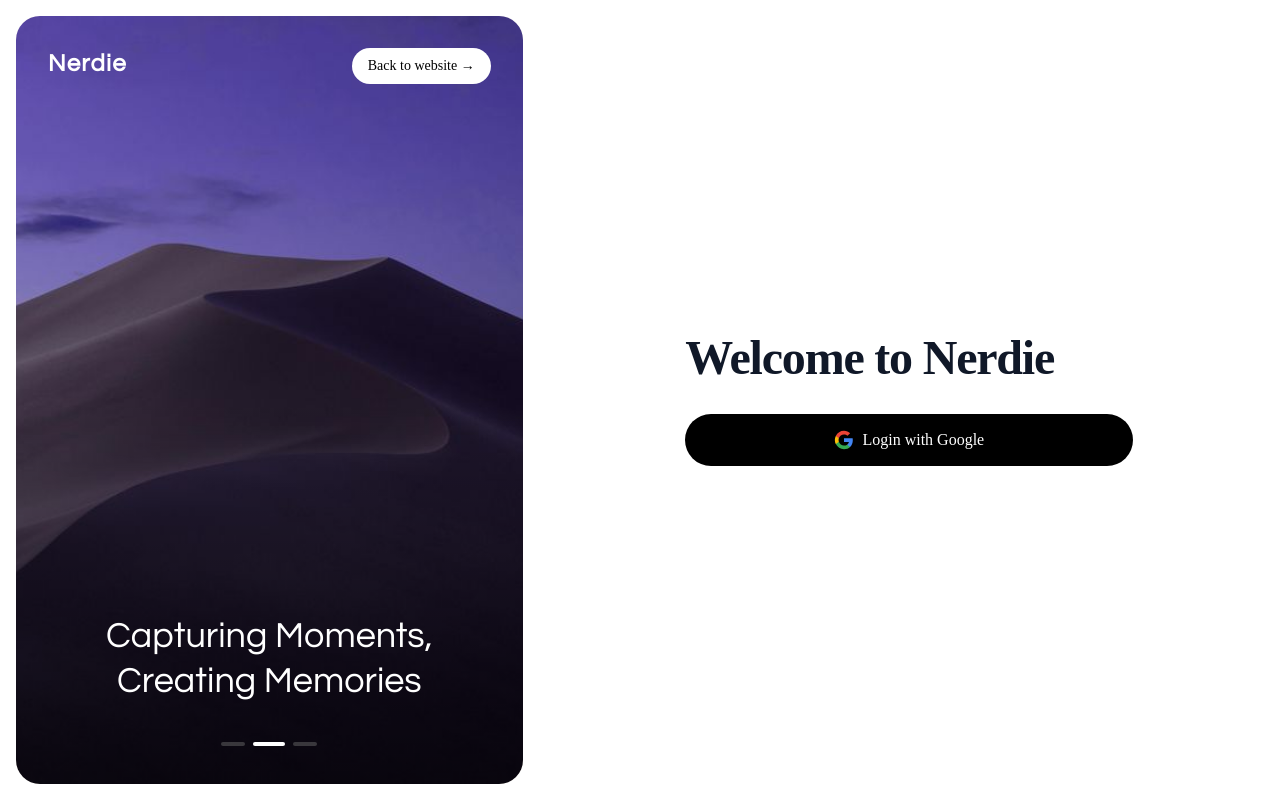
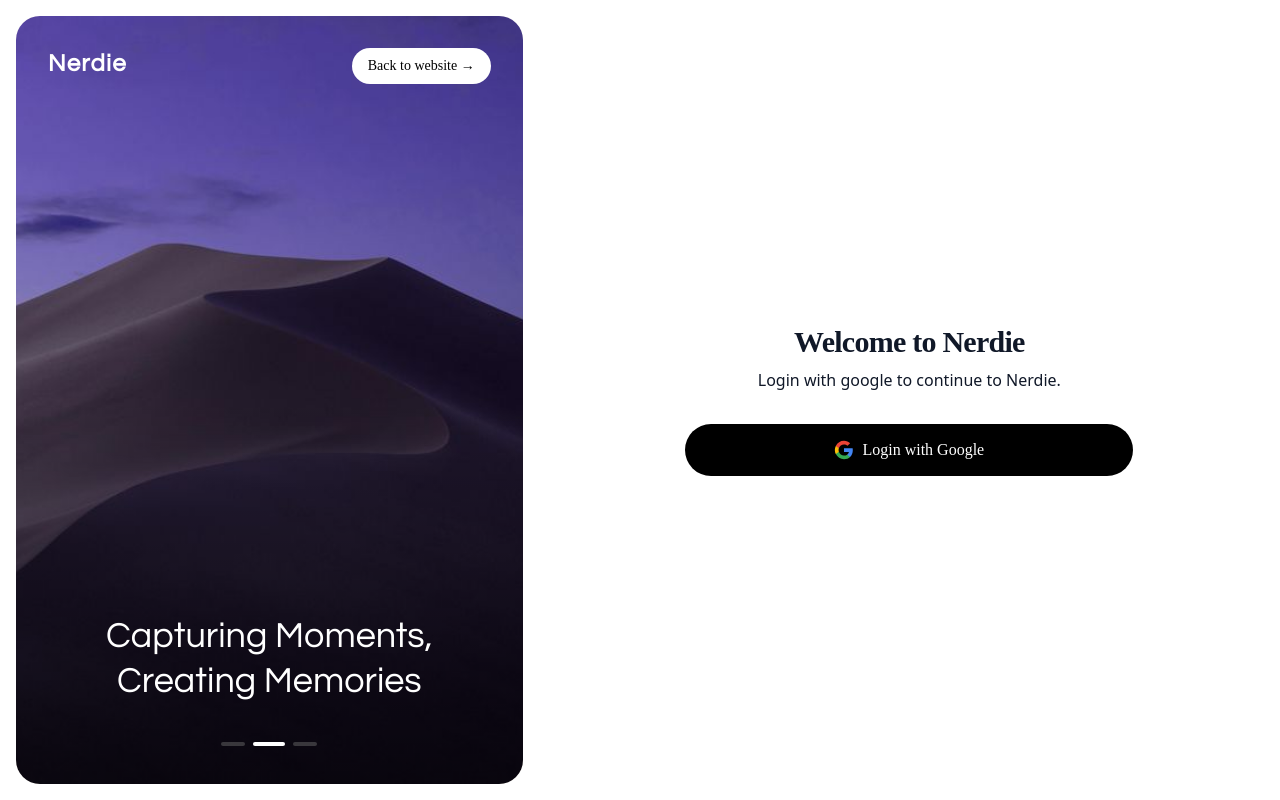
Before and after one commit to themilan1337/nerdie, a Nuxt app in the folder frontend/: page /auth in a window 1280 px wide. Built offline with nearby package versions, Linux system fonts and the light colour scheme; a web font is replaced by a local one.

Commit message:
Update index.vue

```diff
--- a/frontend/app/pages/auth/index.vue
+++ b/frontend/app/pages/auth/index.vue
@@ -78,8 +78,9 @@
 
     <div class="w-full lg:w-1/2 xl:w-7/12 flex items-center justify-center">
       <div class="w-full max-w-md space-y-8">
-        <div class="space-y-2">
-          <h2 class="text-4xl md:text-5xl ins font-black tracking-tight text-gray-900">Welcome to Nerdie</h2>
+        <div class="space-y-2 text-center">
+          <h2 class="text-2xl md:text-3xl ins font-black tracking-tight text-gray-900">Welcome to Nerdie</h2>
+          <p class="">Login with google to continue to Nerdie.</p>
         </div>
 
         <div class="space-y-5">
```
